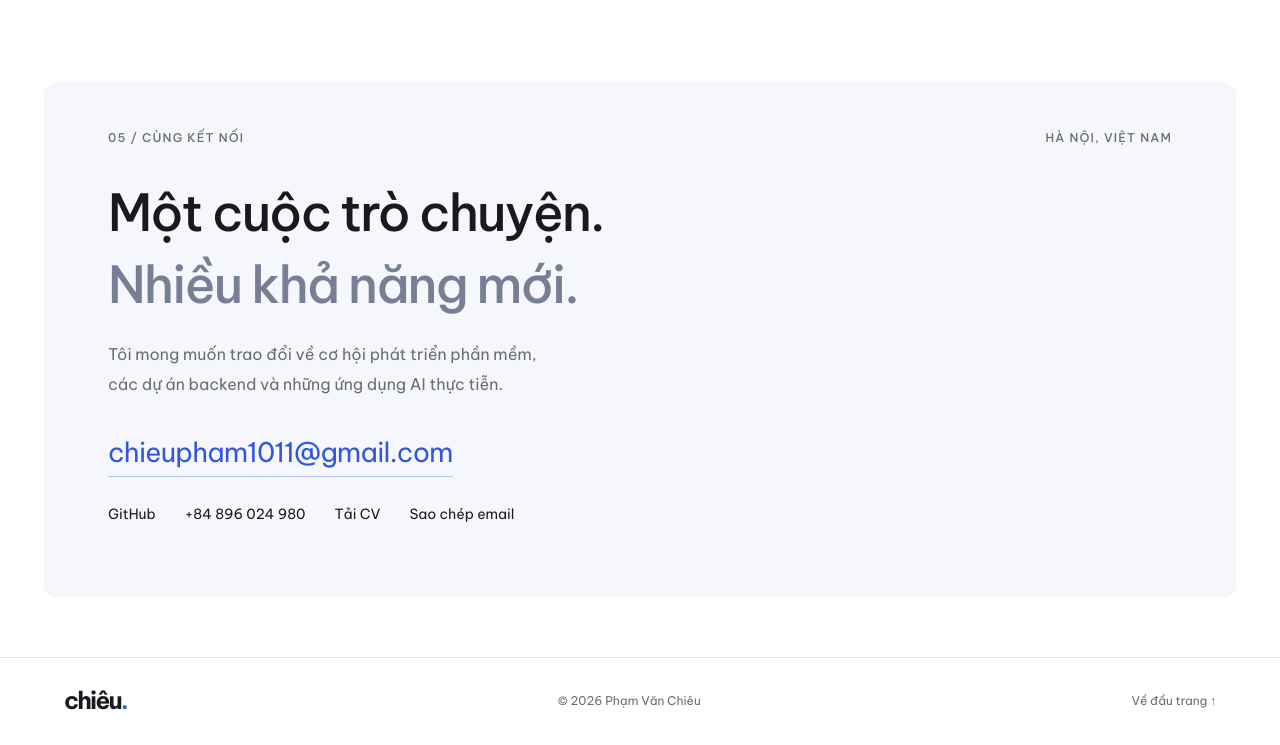
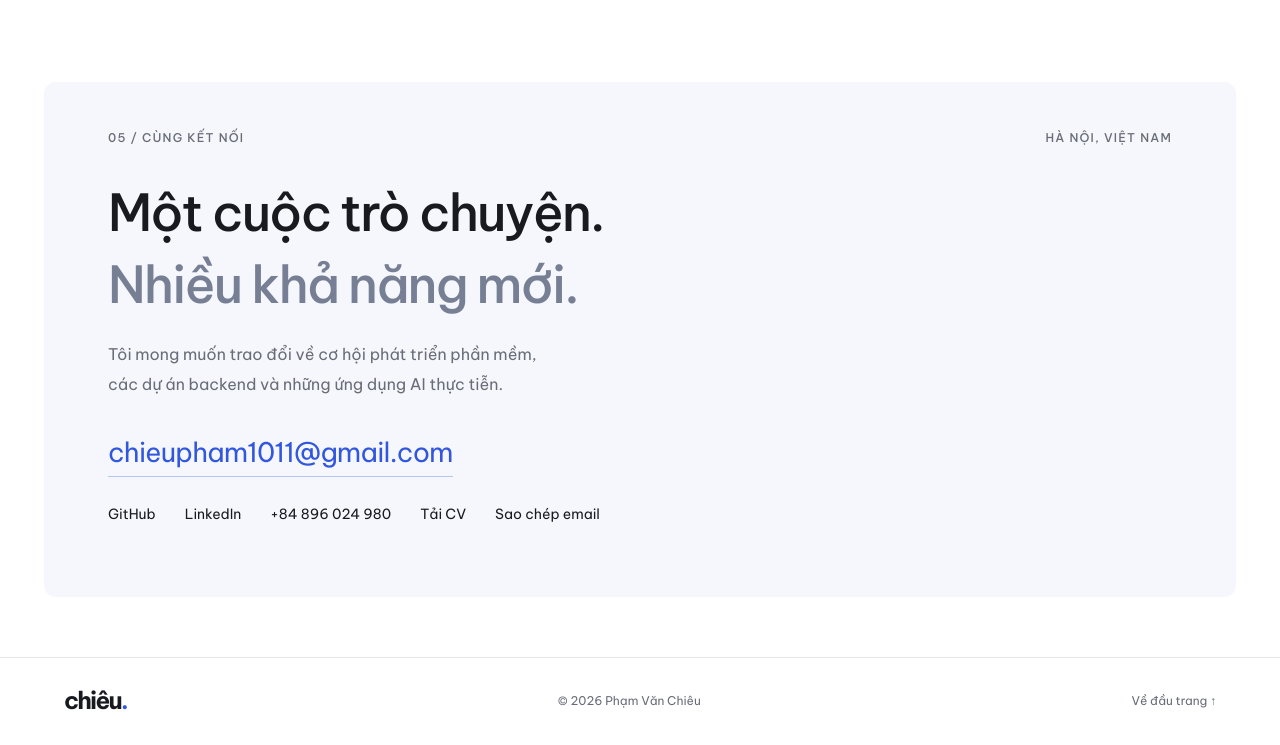
Before and after one commit to pvchiu/portfolio, a plain HTML site: page index.html in a window 1280 px wide. Shown: the part 3737-4482 px from the top of the page. Drawn offline with Linux system fonts and the light colour scheme.

Commit message:
Add LinkedIn link chieupham04 to contact section

```diff
--- a/index.html
+++ b/index.html
@@ -23,7 +23,7 @@
 </section>
 <section class="experience section-wrap section-border" id="experience"><div class="section-label"><span class="index">03 /</span><h2>Hành trình</h2></div><div class="timeline"><article class="timeline-item"><span class="timeline-date">05.2025 — 08.2025</span><div><span class="eyebrow">KINH NGHIỆM</span><h3>Software Engineer Intern</h3><span class="organization">FPT Academy</span><p>Thực hành phát triển backend bằng Java và Spring Boot. Xây dựng REST API, làm việc với cơ sở dữ liệu và Spring Data JPA; phối hợp cùng đội nhóm để phát triển, kiểm thử và cải thiện các tính năng.</p></div></article><article class="timeline-item"><span class="timeline-date">2022 — 2026</span><div><span class="eyebrow">HỌC VẤN</span><h3>Kỹ thuật Phần mềm</h3><span class="organization">Đại học FPT</span><p>Bachelor of Software Engineering · GPA 3.0/4.0<br>Đồ án tốt nghiệp: IELTS Learning & Management System, nhóm 5 thành viên.</p></div></article></div></section>
 <section class="skills section-wrap section-border" id="skills"><div class="section-heading"><div class="section-label"><span class="index">04 /</span><h2>Công nghệ & kỹ năng</h2></div><span class="section-aside">BỘ CÔNG CỤ CỦA TÔI</span></div><div class="skill-grid"><article><span class="skill-number">{ 01 }</span><h3>Backend</h3><p>Java / Spring Boot<br>Python / FastAPI<br>C# / ASP.NET Core<br>Node.js / REST APIs</p></article><article><span class="skill-number">{ 02 }</span><h3>Frontend</h3><p>JavaScript / TypeScript<br>React / Next.js<br>Tailwind CSS</p></article><article><span class="skill-number">{ 03 }</span><h3>Data & công cụ</h3><p>MySQL / SQL Server / SQLite<br>Spring Data JPA / EF Core<br>Git / GitHub</p></article><article><span class="skill-number">{ 04 }</span><h3>AI & tích hợp</h3><p>LLM function calling<br>Groq / Gemini API<br>Google APIs / OAuth 2.0<br>VNPay integration</p></article></div></section>
-<section class="contact section-wrap" id="contact"><div class="contact-top"><span class="eyebrow">05 / CÙNG KẾT NỐI</span><span>HÀ NỘI, VIỆT NAM</span></div><h2>Một cuộc trò chuyện.<br><span>Nhiều khả năng mới.</span></h2><p>Tôi mong muốn trao đổi về cơ hội phát triển phần mềm,<br class="desktop-break"> các dự án backend và những ứng dụng AI thực tiễn.</p><a class="email-link" href="mailto:chieupham1011@gmail.com">chieupham1011@gmail.com</a><div class="contact-links"><a href="https://github.com/pvchiu" target="_blank" rel="noopener noreferrer">GitHub</a><a href="tel:+84896024980">+84 896 024 980</a><a href="Pham-Van-Chieu-CV.pdf" download>Tải CV</a><button id="copy-email">Sao chép email</button></div><p id="copy-status" class="copy-status" role="status"></p></section>
+<section class="contact section-wrap" id="contact"><div class="contact-top"><span class="eyebrow">05 / CÙNG KẾT NỐI</span><span>HÀ NỘI, VIỆT NAM</span></div><h2>Một cuộc trò chuyện.<br><span>Nhiều khả năng mới.</span></h2><p>Tôi mong muốn trao đổi về cơ hội phát triển phần mềm,<br class="desktop-break"> các dự án backend và những ứng dụng AI thực tiễn.</p><a class="email-link" href="mailto:chieupham1011@gmail.com">chieupham1011@gmail.com</a><div class="contact-links"><a href="https://github.com/pvchiu" target="_blank" rel="noopener noreferrer">GitHub</a><a href="https://www.linkedin.com/in/chieupham04" target="_blank" rel="noopener noreferrer">LinkedIn</a><a href="tel:+84896024980">+84 896 024 980</a><a href="Pham-Van-Chieu-CV.pdf" download>Tải CV</a><button id="copy-email">Sao chép email</button></div><p id="copy-status" class="copy-status" role="status"></p></section>
 </main>
 <footer class="footer section-wrap"><a class="logo" href="#">chiêu<span>.</span></a><span>© <span id="year">2026</span> Phạm Văn Chiêu</span><a href="#">Về đầu trang ↑</a></footer>
 <dialog id="project-dialog" aria-labelledby="dialog-title"><button class="dialog-close" aria-label="Đóng chi tiết dự án">×</button><span class="eyebrow" id="dialog-category"></span><h2 id="dialog-title"></h2><p id="dialog-summary"></p><h3>Phần việc & chức năng</h3><ul id="dialog-details"></ul><h3>Công nghệ sử dụng</h3><div id="dialog-stack" class="tags"></div><a class="button primary" href="https://github.com/pvchiu" target="_blank" rel="noopener noreferrer">Xem hồ sơ GitHub</a></dialog>
```
